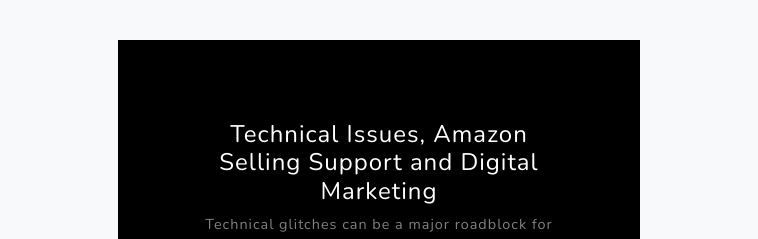
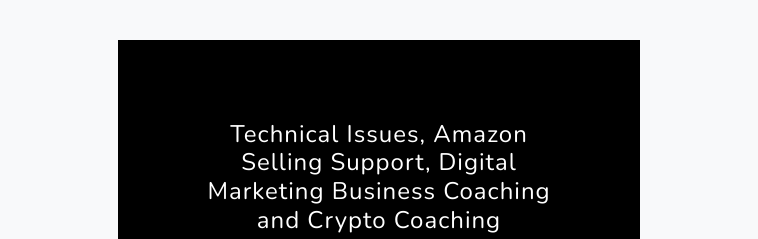
Before and after one commit to danishfarooq83/Global-Solutions, a plain HTML site: page index.html in a window 1280 px wide. Shown: the part 2620-2859 px from the top of the page, 522-1280 px from the left. Drawn offline with nearby package versions, Linux system fonts and the light colour scheme.

Commit message:
Update index.html

```diff
--- a/index.html
+++ b/index.html
@@ -83,7 +83,7 @@
                         <div class="bg-black text-center h-100 project">
                             <div class="d-flex h-100">
                                 <div class="project-text w-100 my-auto text-center text-lg-left">
-                                    <h4 class="text-white">Technical Issues, Amazon Selling Support and Digital Marketing</h4>
+                                    <h4 class="text-white">Technical Issues, Amazon Selling Support, Digital Marketing Business Coaching and Crypto Coaching</h4>
                                     <p class="mb-0 text-white-50">Technical glitches can be a major roadblock for any business, which is why our technical support services are designed to keep your operations running smoothly. Our experienced technicians are adept at troubleshooting a wide range of technical issues, providing quick and effective solutions that minimize downtime and maximize productivity.
 
 If you're looking to expand your business on Amazon, our Amazon selling support services are here to assist you every step of the way. From product listing optimization and inventory management to PPC advertising and brand protection, we'll help you navigate the complexities of the Amazon marketplace and achieve sustainable growth.</p>
```
